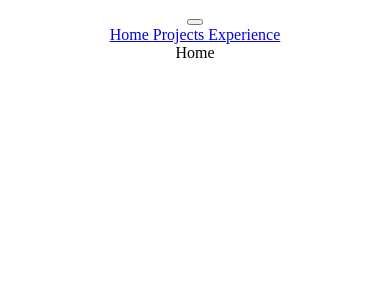
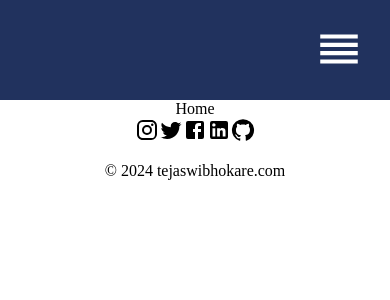
Before and after one commit to tejubhokare/portfolio, a React (Create React App) app: page / in a window 390 px wide. Shown: the top 300 px of the page. Built offline with nearby package versions, Linux system fonts and the light colour scheme.

Commit message:
Added Navbar and footer

```diff
--- a/package.json
+++ b/package.json
@@ -5,6 +5,7 @@
   "dependencies": {
     "@emotion/react": "^11.11.1",
     "@emotion/styled": "^11.11.0",
+    "@mui/icons-material": "^5.15.1",
     "@mui/material": "^5.14.20",
     "@testing-library/jest-dom": "^5.17.0",
     "@testing-library/react": "^13.4.0",
--- a/src/App.css
+++ b/src/App.css
@@ -2,37 +2,8 @@
   text-align: center;
 }
 
-.App-logo {
-  height: 40vmin;
-  pointer-events: none;
+
+body {
+  padding:  0;
+  margin: 0;
 }
-
-@media (prefers-reduced-motion: no-preference) {
-  .App-logo {
-    animation: App-logo-spin infinite 20s linear;
-  }
-}
-
-.App-header {
-  background-color: #282c34;
-  min-height: 100vh;
-  display: flex;
-  flex-direction: column;
-  align-items: center;
-  justify-content: center;
-  font-size: calc(10px + 2vmin);
-  color: white;
-}
-
-.App-link {
-  color: #61dafb;
-}
-
-@keyframes App-logo-spin {
-  from {
-    transform: rotate(0deg);
-  }
-  to {
-    transform: rotate(360deg);
-  }
-}
--- a/src/App.js
+++ b/src/App.js
@@ -4,6 +4,7 @@
 import Experience from './pages/Experience'
 import Projects from './pages/Projects'
 import Navbar from './components/Navbar';
+import Footer from './components/Footer';
 
 function App() {
   return (
@@ -15,6 +16,7 @@
           <Route path="/projects" element={<Projects />}></Route>
           <Route path="/experience" element={<Experience />}></Route>
         </Routes>
+        <Footer />
       </Router>
     </div>
   );
--- /dev/null
+++ b/src/components/Footer.js
@@ -0,0 +1,27 @@
+import React from 'react'
+import InstagramIcon from '@mui/icons-material/Instagram';
+import TwitterIcon from '@mui/icons-material/Twitter';
+import FacebookIcon from '@mui/icons-material/Facebook';
+import LinkedInIcon from '@mui/icons-material/LinkedIn';
+import GitHubIcon from '@mui/icons-material/GitHub';
+
+
+
+
+
+function Footer() {
+    return (
+        <div className="footer">
+            <div>
+                <InstagramIcon/>
+                <TwitterIcon/>
+                <FacebookIcon/>
+                <LinkedInIcon/>
+                <GitHubIcon/>
+            </div>
+            <p> &copy; 2024 tejaswibhokare.com</p>
+        </div>
+    )
+}
+
+export default Footer
--- a/src/components/Navbar.js
+++ b/src/components/Navbar.js
@@ -1,11 +1,22 @@
-import React from 'react'
-import { Link } from "react-router-dom"
+import React, {useState, useEffect} from 'react'
+import { Link, useLocation} from "react-router-dom"
+import "../styles/Navbar.css"
+import ReorderIcon from '@mui/icons-material/Reorder';
 
 function Navbar() {
+    const [expandNavbar, setExpandNavbar] = useState(false);
+
+    const location = useLocation();
+
+    useEffect(() => {
+      setExpandNavbar(false)
+    }, [location])
     return (
-        <div className="navbar">
+        <div className="navbar" id={expandNavbar ? "open" : "close"}>
             <div className="toggleButton">
-                <button></button>
+                <button onClick={ () => {setExpandNavbar((prev) => !prev)}}>
+                    <ReorderIcon></ReorderIcon>
+                </button>
             </div>
             <div className="links">
                  <Link to="/"> Home </Link>
--- /dev/null
+++ b/src/styles/Navbar.css
@@ -0,0 +1,88 @@
+.navbar {
+    width: 100%;
+    height: 100px;
+    background: #21325e;
+  }
+
+  .links {
+    width: 100%;
+    height: 100%;
+    display: flex;
+    align-items: center;
+    justify-content: center;
+    color: white;
+  }
+
+  .navbar a {
+    color: white;
+    text-decoration: none;
+    margin: 20px;
+    font-size: 25px;
+  }
+
+  .toggleButton {
+    width: 100%;
+    height: 100px;
+    display: flex;
+    align-items: center;
+    justify-content: flex-end;
+  }
+
+  .toggleButton svg {
+    font-size: 50px;
+  }
+  .toggleButton button {
+    margin-right: 20px;
+    background-color: transparent;
+    border: none;
+    color: white;
+    cursor: pointer;
+  }
+
+  #open {
+    height: 100vh;
+  }
+
+  #open .links {
+    flex-direction: column;
+    justify-content: flex-start;
+    margin-top: 100px;
+  }
+
+  #open a {
+    width: 100%;
+    text-align: center;
+  }
+
+  @media only screen and (max-width: 900px) {
+    .navbar a {
+      width: 70px;
+    }
+  }
+
+  @media only screen and (max-width: 600px) {
+    .toggleButton {
+      display: flex;
+    }
+    #close a {
+      display: none;
+    }
+  }
+
+  @media only screen and (min-width: 600px) {
+    .toggleButton {
+      display: none;
+    }
+
+    .hiddenLinks {
+      display: none;
+    }
+
+    #open {
+      height: 100px;
+    }
+
+    #open .links {
+      flex-direction: row;
+    }
+  }
```
Also changed, not shown: 1 other file (tests, documents, lock files or other folders).
